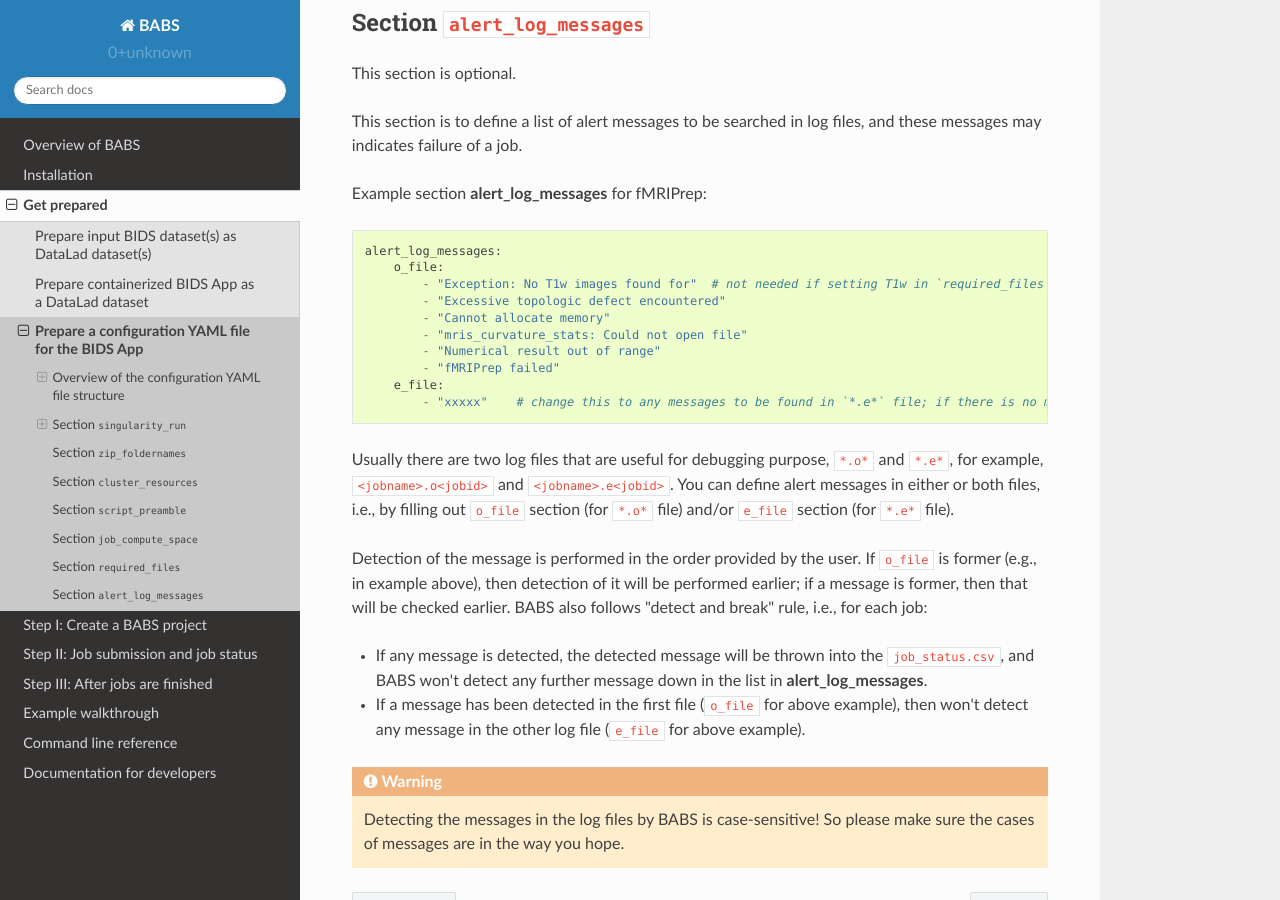
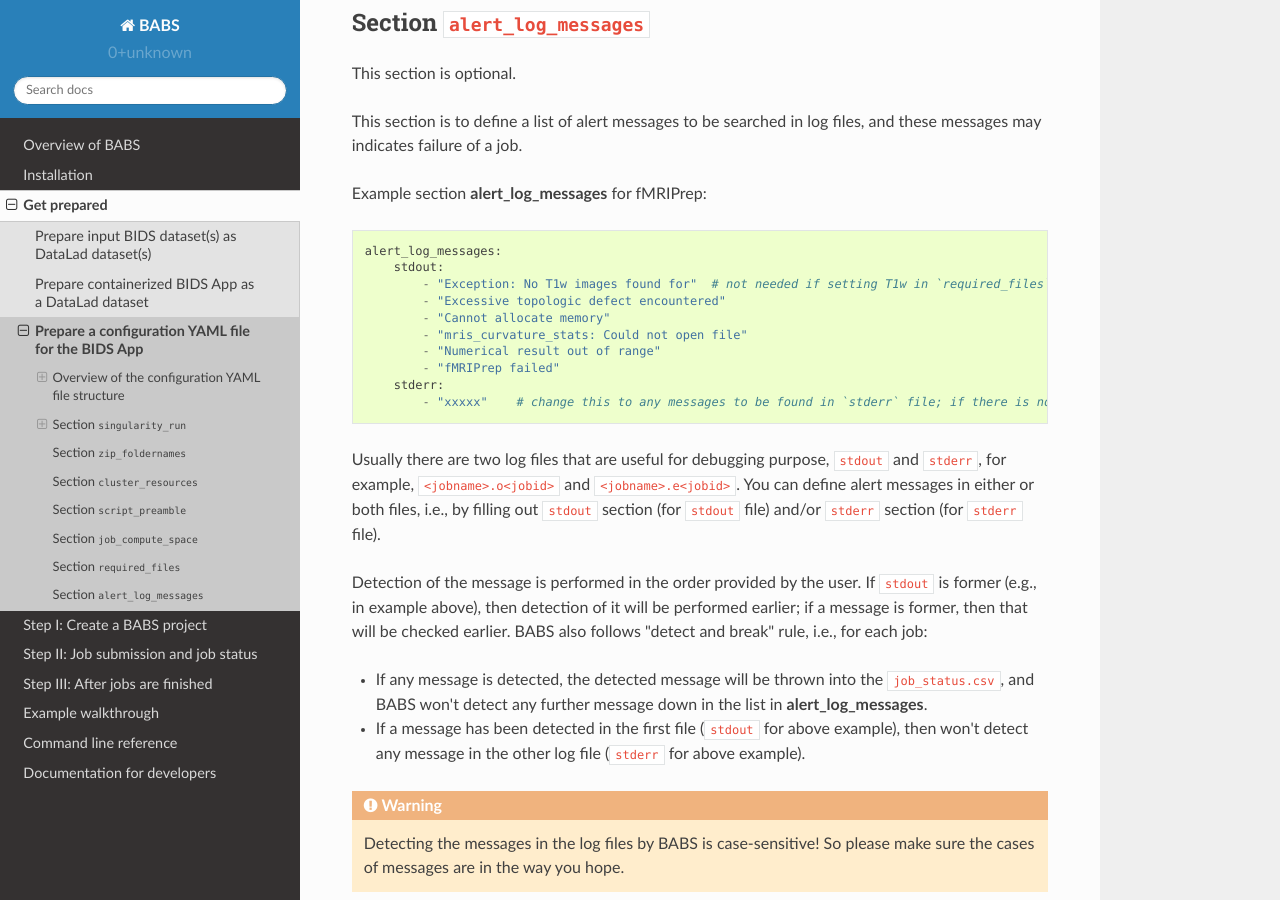
Before and after one commit to PennLINC/babs, a Sphinx documentation site: the page built from docs/source/preparation_config_yaml_file.rst, in a window 1280 px wide and 900 px high, scrolled down 12739 px. Built offline with Sphinx 7.4.7 and the Read the Docs theme 2.0.0, drawn with Linux system fonts in a browser that asks for light colours.

Commit message:
change o_file to stdout, change e_file to stderr

```diff
--- a/docs/source/preparation_config_yaml_file.rst
+++ b/docs/source/preparation_config_yaml_file.rst
@@ -592,31 +592,31 @@ and these messages may indicates failure of a job.
 Example section **alert_log_messages** for fMRIPrep::
 
     alert_log_messages:
-        o_file:
+        stdout:
             - "Exception: No T1w images found for"  # not needed if setting T1w in `required_files`
             - "Excessive topologic defect encountered"
             - "Cannot allocate memory"
             - "mris_curvature_stats: Could not open file"
             - "Numerical result out of range"
             - "fMRIPrep failed"
-        e_file:
-            - "xxxxx"    # change this to any messages to be found in `*.e*` file; if there is no messages for `*.e*` file, delete line `e_file:` and this line
+        stderr:
+            - "xxxxx"    # change this to any messages to be found in `stderr` file; if there is no messages for `stderr` file, delete line `stderr:` and this line
 
 
-Usually there are two log files that are useful for debugging purpose, ``*.o*`` and ``*.e*``,
+Usually there are two log files that are useful for debugging purpose, ``stdout`` and ``stderr``,
 for example, ``<jobname>.o<jobid>`` and ``<jobname>.e<jobid>``.
-You can define alert messages in either or both files, i.e., by filling out ``o_file`` section
-(for ``*.o*`` file) and/or ``e_file`` section (for ``*.e*`` file).
+You can define alert messages in either or both files, i.e., by filling out ``stdout`` section
+(for ``stdout`` file) and/or ``stderr`` section (for ``stderr`` file).
 
 Detection of the message is performed in the order provided by the user.
-If ``o_file`` is former (e.g., in example above), then detection of it will be performed earlier;
+If ``stdout`` is former (e.g., in example above), then detection of it will be performed earlier;
 if a message is former, then that will be checked earlier.
 BABS also follows "detect and break" rule, i.e., for each job:
 
 * If any message is detected, the detected message will be thrown into the ``job_status.csv``,
   and BABS won't detect any further message down in the list in **alert_log_messages**.
-* If a message has been detected in the first file (``o_file`` for above example),
-  then won't detect any message in the other log file (``e_file`` for above example).
+* If a message has been detected in the first file (``stdout`` for above example),
+  then won't detect any message in the other log file (``stderr`` for above example).
 
 .. warning::
     Detecting the messages in the log files by BABS is case-sensitive! So please make sure the cases of messages are in the way you hope.
```
Also changed, not shown: docs/source/jobs.rst (+7 -7 lines), notebooks/docs_developer.md (+4 -4 lines), 7 other files.
